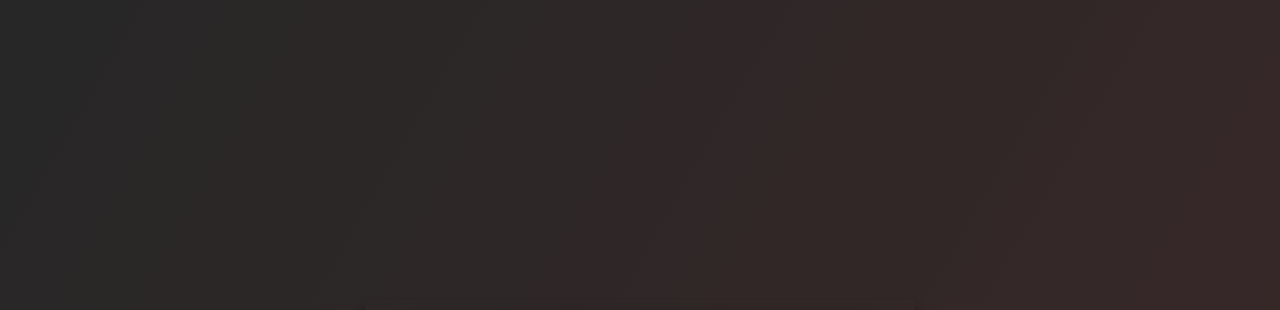
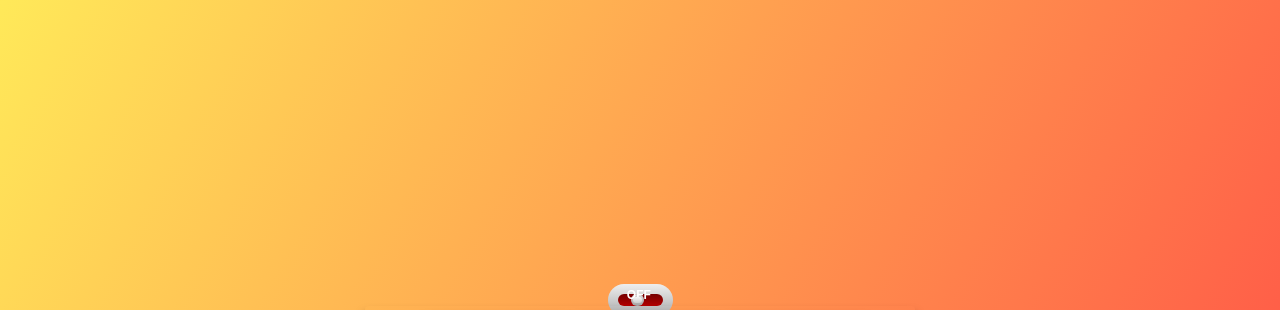
Before and after one commit to FrankMarcelino/projeto-relogio-digital, a plain HTML site: page index.html in a window 1280 px wide. Shown: the top 310 px of the page. Drawn offline with Linux system fonts and the light colour scheme.

Commit message:
implementando o botao de background

```diff
--- /dev/null
+++ b/btn-on-off.css
@@ -0,0 +1,131 @@
+.switch{
+    width:calc(180px/4);
+    height:calc(50px/4);
+    margin:0 auto;
+    position:relative;
+
+}
+
+.switch input{
+    display:block;
+    width:100%;
+    height: 100%;
+
+    position:absolute;
+    top:0;
+    left:0;
+    z-index: 10;
+
+    opacity: 0;
+    cursor: pointer;
+
+}
+
+.switch label{
+    display: block;
+    width: 100%;
+    height: 100%;
+
+    background: -moz-linear-gradient(#750000, #B20000);
+    background: -ms-linear-gradient(#750000, #B20000);
+    background: -o-linear-gradient(#750000, #B20000);
+    background: -webkit-linear-gradient(#750000, #B20000);
+    background: linear-gradient(#750000, #B20000);
+
+    border-radius: 40px;
+}
+
+.switch label:after{
+    content: "";
+
+    position: absolute;
+    top: -10px;
+    right: -10px;
+    bottom: -10px;
+    left: -10px;
+    z-index: -1;
+
+    background: -moz-linear-gradient(#EEEEEE, #AAAAAA);
+    background: -ms-linear-gradient(#EEEEEE, #AAAAAA);
+    background: -o-linear-gradient(#EEEEEE, #AAAAAA);
+    background: -webkit-linear-gradient(#EEEEEE, #AAAAAA);
+    background: linear-gradient(#EEEEEE, #AAAAAA);
+
+    border-radius: inherit;
+
+}
+
+.switch label span{
+    display: block;
+    width: 30%;
+    height: 100%;
+    background: #C0C0C0;
+
+    position: absolute;
+    z-index: 2;
+    right: 41%;
+    top: 0;
+
+    background: -moz-linear-gradient(#E0E0E0, #A0A0A0);
+    background: -ms-linear-gradient(#E0E0E0, #A0A0A0);
+    background: -o-linear-gradient(#E0E0E0, #A0A0A0);
+    background: -webkit-linear-gradient(#E0E0E0, #A0A0A0);
+    background: linear-gradient(#E0E0E0, #A0A0A0);
+
+    border-radius: inherit;
+
+}
+
+.switch label span:after {
+    content: "";
+
+    position: absolute;
+    left: 15%;
+    top: 25%;
+
+    width: 70%;
+    height: 50%;
+
+    background: -moz-linear-gradient(#F7F7F7, #CCCCCC);
+    background: -ms-linear-gradient(#F7F7F7, #CCCCCC);
+    background: -o-linear-gradient(#F7F7F7, #CCCCCC);
+    background: -webkit-linear-gradient(#F7F7F7, #CCCCCC);
+    background: linear-gradient(#F7F7F7, #CCCCCC);
+    border-radius: inherit;
+}
+
+.switch label span:before {
+    content: "off";
+
+    position: absolute;
+    top: 50%;
+    margin-top: -12px;
+    right: -50%;
+
+    text-transform: uppercase;
+    font-weight: bold;
+    font-family: Arial, sans-serif;
+    font-size: 12px;
+
+    color: #fff;
+
+}
+
+.switch input:checked ~ label {
+
+    background: -moz-linear-gradient(#004010, #1A6600);
+    background: -ms-linear-gradient(#004010, #1A6600);
+    background: -o-linear-gradient(#004010, #1A6600);
+    background: -webkit-linear-gradient(#004010, #1A6600);
+    background: linear-gradient(#004010, #1A6600);
+}
+
+.switch input:checked ~ label span{
+    right: -2px;
+}
+
+.switch input:checked ~ label span:before {
+    content: "on";
+    right: 115%;
+
+}
--- a/index.html
+++ b/index.html
@@ -1,12 +1,21 @@
 <!DOCTYPE html>
 <html lang="pt-br">
+
 <head>
     <meta charset="UTF-8">
     <meta name="viewport" content="width=device-width, initial-scale=1.0">
     <link rel="stylesheet" href="style.css">
     <title>Relogio Digital</title>
+    <script src="script.js" defer></script>
 </head>
+
 <body>
+
+    <div class="switch">
+        <input id="dark-mode" class="toggle" type="checkbox" name="Dark mode" role="switch" value="on" />
+        <label for="dark-mode"><span></span></label>
+    </div>
+    <div class="curtain">
         <div class="relogio">
             <div>
                 <span id="horas">00</span>
@@ -23,6 +32,7 @@
                 <span class="tempo">Segundos</span>
             </div>
         </div>
-<script src="script.js"></script>
+    </div>
 </body>
+
 </html>
--- a/script.js
+++ b/script.js
@@ -17,3 +17,18 @@ const relogio = setInterval(() =>{
   segundos.textContent = segundosAtual
 
 } )
+
+// botao modo escuro
+
+const darkModeToggle = document.getElementById('dark-mode');
+const body = document.body;
+
+darkModeToggle.addEventListener('change', () => {
+    if (darkModeToggle.checked) {
+        body.classList.add('dark-mode');
+        body.classList.remove('light-mode');
+    } else {
+        body.classList.add('light-mode');
+        body.classList.remove('dark-mode');
+    }
+});
--- a/style.css
+++ b/style.css
@@ -1,3 +1,5 @@
+@import "./btn-on-off.css";
+
 * {
     margin: 0;
     padding: 0;
@@ -6,11 +8,24 @@
 
 body {
     height: 100vh;
-    /* background: linear-gradient(120deg, #ffe53bd8,#ff2525da); */
-    background: linear-gradient(120deg, #000000d8,#180303da);
+    background: linear-gradient(120deg, #ffe53bd8,#ff2525da);
+
     display: flex;
     align-items: center;
     justify-content: center;
+    flex-direction: column;
+}
+
+/* Modo escuro */
+body.dark-mode {
+    background: linear-gradient(120deg, #000000d8,#180303da);
+    color: #fff;
+}
+
+/* Modo claro */
+body.light-mode {
+    background: linear-gradient(120deg, #ffe53bd8,#ff2525da);
+    color: #333;
 }
 
 .relogio {
```
Lines whose indentation alone changed are shown as unchanged.
